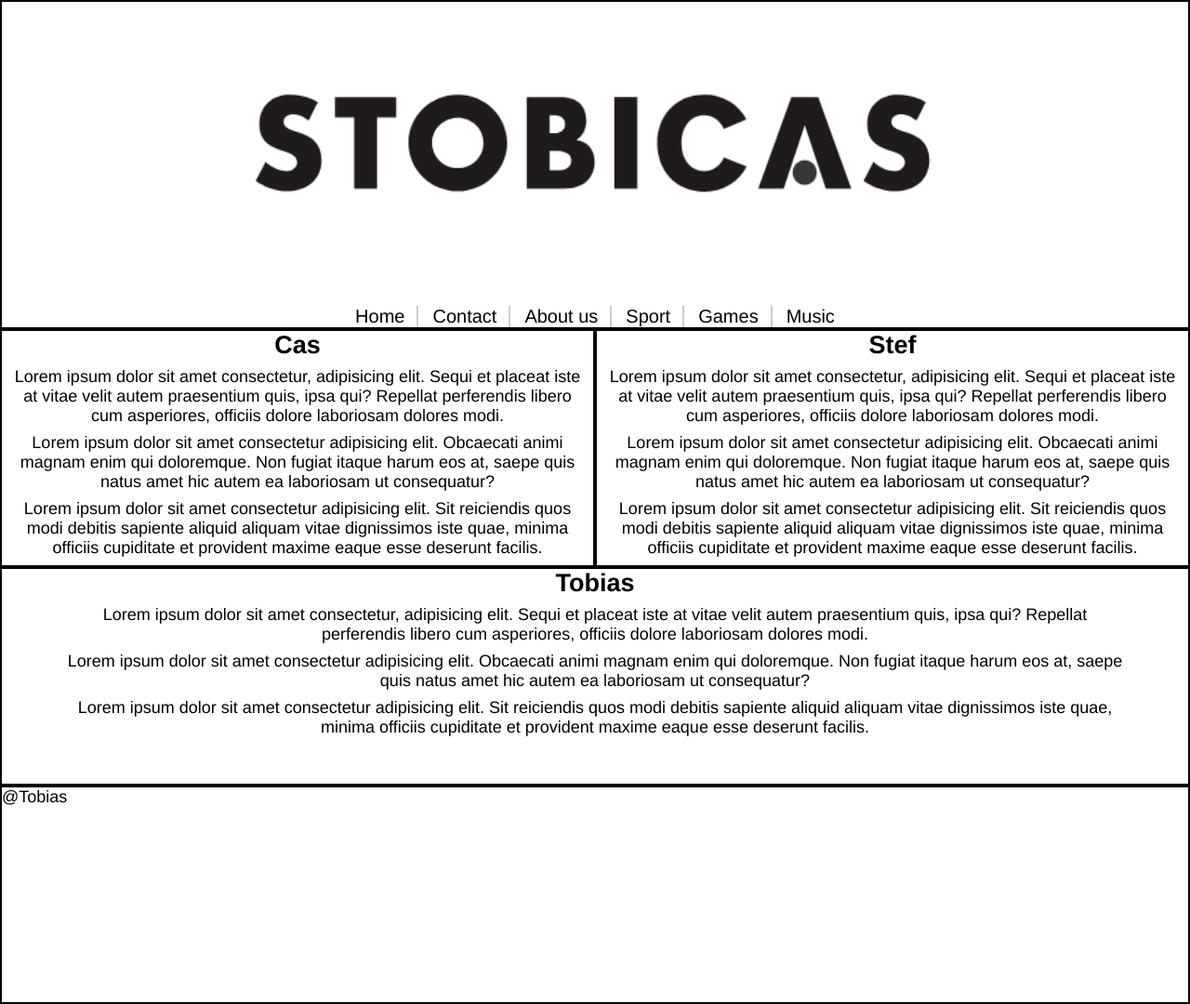
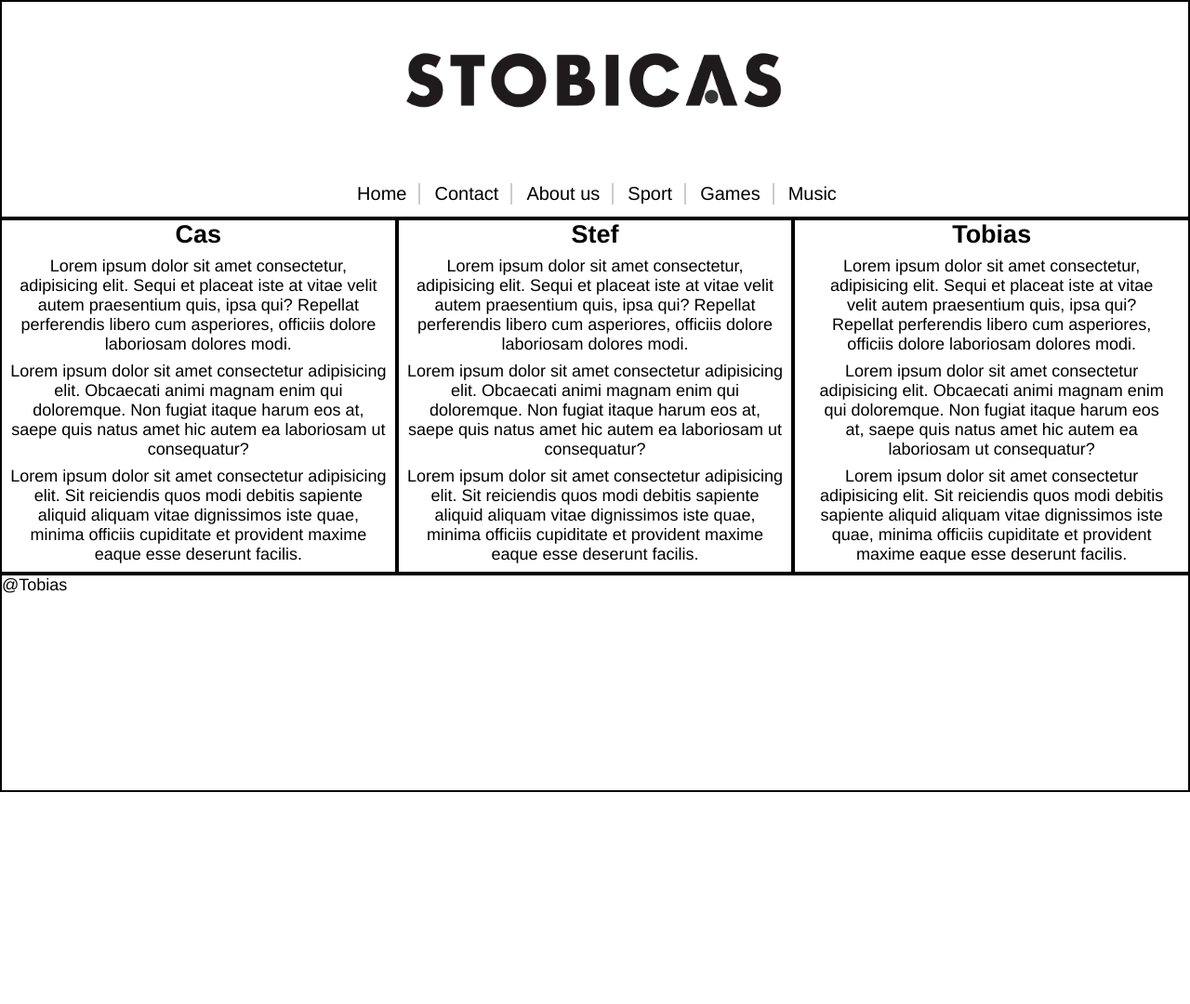
Before and after one commit to Casvdt/Triple-webcatalogus, a plain HTML site: page about us/aboutus.html in a window 1280 px wide. Shown: the whole page at 93% size. After the commit the page ends 852 px from the top, so only its background shows below. Drawn offline with Linux system fonts and the light colour scheme.

Commit message:
jjhghjhhfhgjhgshjgsejhsjhgsdghsdf

```diff
--- a/about us/aboutus.css
+++ b/about us/aboutus.css
@@ -31,7 +31,6 @@ a:link {
 
 .header {
   grid-area: hd;
-  background-color: var(--black);
   border: 2px solid black;
 }
 
@@ -40,7 +39,6 @@ a:link {
   flex-direction: column;
   border: 2px solid black;
   grid-area: b1;
-  background-color: var(--black);
 }
 
 .box2 {
@@ -48,7 +46,6 @@ a:link {
   flex-direction: column;
   border: 2px solid black;
   grid-area: b2;
-  background-color: var(--black);
 }
 
 .box3 {
@@ -56,7 +53,6 @@ a:link {
   flex-direction: column;
   border: 2px solid black;
   grid-area: b3;
-  background-color: var(--black);
 }
 
 .box1 ul {
@@ -91,7 +87,6 @@ a:link {
   justify-content: flex-start;
   border: 2px solid black;
   grid-area: ft;
-  background-color: var(--black);
 }
 
 
@@ -102,7 +97,7 @@ a:link {
   padding: 0;
   margin: 0;
   margin-top: 25px;
-  font-size: 20px;
+  font-size: 16px;
 }
 
 .nav li {
@@ -161,14 +156,27 @@ a:link {
 @media screen and (min-width: 1025px) {
   .container {
     display: grid;
-    grid-template-columns: repeat(2, 1fr);
+    grid-template-columns: repeat(3, 1fr);
     grid-auto-rows: minmax(235px, auto);
     grid-template-areas:
-     "hd hd"
-     "b1 b2"
-     "b3 b3"
-     "ft ft";
+     "hd hd hd"
+     "b1 b2 b3"
+     "ft ft ft";
      text-align: center;
      font-size: large;
   }
+  .banner {
+    width: 50%;
+  }
+
+  .nav {
+    display: flex;
+    justify-content: center;
+    width: 100vw;
+    list-style: none;
+    padding: 0;
+    margin: 0;
+    margin-top: 25px;
+    font-size: 20px;
+  }
 }
```
